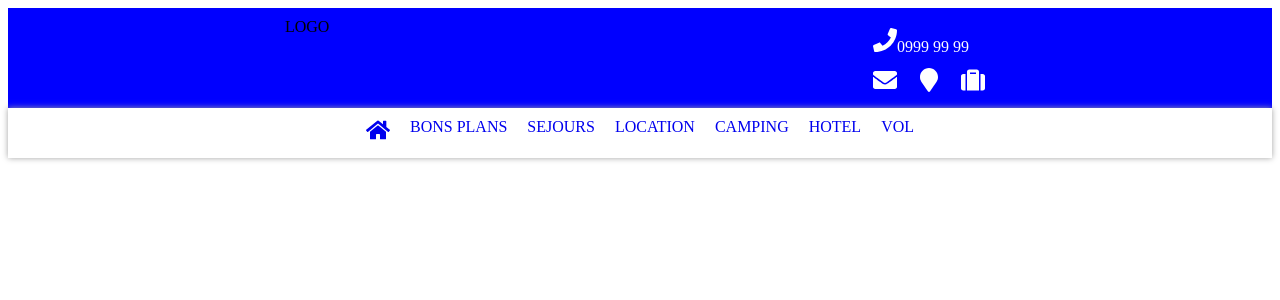
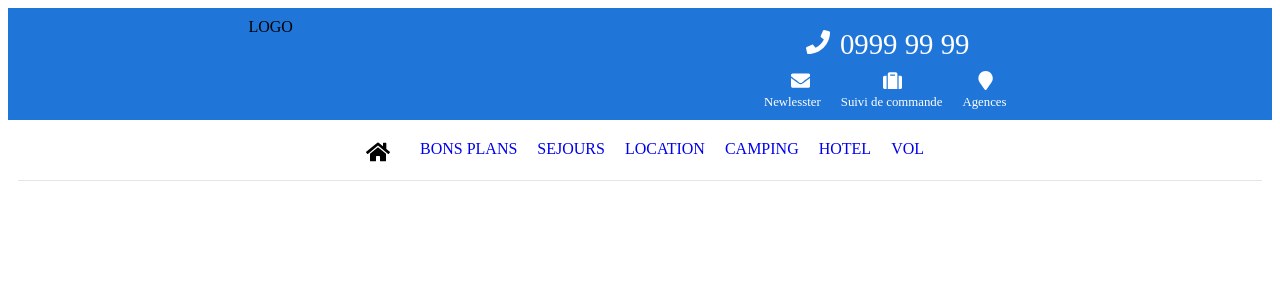
Before and after one commit to isager1/cheNet, a React (Create React App) app in the folder client/: page / in a window 1280 px wide. Shown: the top 300 px of the page. Built offline with nearby package versions, Linux system fonts and the light colour scheme.

Commit message:
add head elements

```diff
--- a/client/package.json
+++ b/client/package.json
@@ -13,7 +13,7 @@
     "react": "^18.2.0",
     "react-dom": "^18.2.0",
     "react-icons": "^4.4.0",
-    "react-scripts": "5.0.1",
+    "react-scripts": "^5.0.1",
     "web-vitals": "^2.1.4"
   },
   "scripts": {
--- a/client/src/Header.css
+++ b/client/src/Header.css
@@ -11,7 +11,7 @@ i {
     display: flex;
     justify-content: space-around;
     padding: 10px;
-    background-color: blue;
+    background-color: rgb(32, 118, 216);
 }
 
 .headContent a {
@@ -21,11 +21,36 @@ i {
 .headInfo {
     display: flex;
     flex-direction: column;
+    text-align: center;
+}
+
+.headInfo span {
+    font-size: 1.8em;
+    margin: 10px;
 }
 
 .navHead {
     display: flex;
     justify-content: center;
     background-color: rgb(255, 255, 255);
-    box-shadow: 0 0 6px 0 rgb(163, 163, 163);
+    box-shadow: 0 1px 0 0 rgb(230, 230, 230);
+    margin: 10px;
+
 }
+
+.navHead i {
+    color: black;
+    margin: 10px;
+}
+
+.headInfoIcons {
+    display: flex;
+    justify-content: space-around;
+    font-size: 0.8em;
+    color: white;
+}
+
+.headInfoNav {
+    font-size: 0.8em;
+    margin-right: 15px;
+}
--- a/client/src/Header.js
+++ b/client/src/Header.js
@@ -8,11 +8,16 @@ const Header = () => {
                 <div className="headContent">
                     <div className="headLogo">LOGO</div>
                     <div className="headInfo">
-                        <a href="#"><i><FaPhone /></i>0999 99 99</a>
+                        <a href="#"><i><FaPhone /></i><span>0999 99 99</span></a>
                         <div className="headInfoIcons">
-                            <a href="#"><i><FaEnvelope /></i></a>
-                            <a href="#"><i><FaMapMarker /></i></a>
-                            <a href="#"><i><FaSuitcase /></i></a>
+                            <i><FaEnvelope /></i>
+                            <i><FaSuitcase /></i>
+                            <i><FaMapMarker /></i>
+                        </div>
+                        <div className='headInfoNav'>
+                            <a href="#">Newlesster</a>
+                            <a href="#">Suivi de commande</a>
+                            <a href="#">Agences</a>
                         </div>
                     </div>
                 </div>
```
Also changed, not shown: 1 other file (tests, documents, lock files or other folders).
